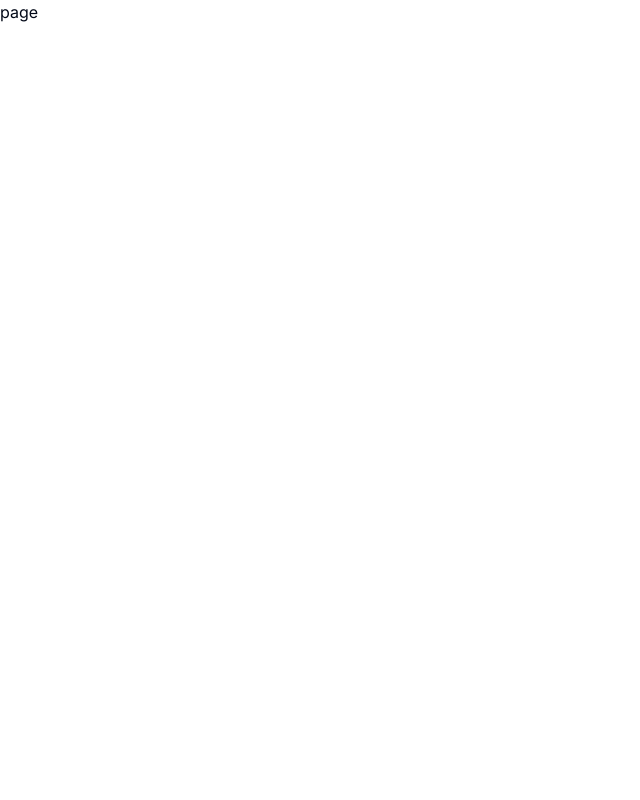
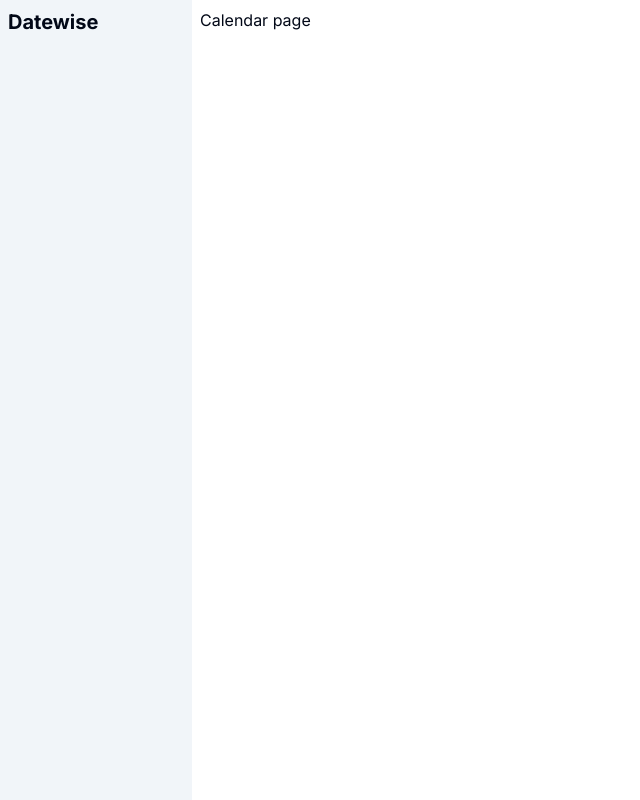
Before and after one commit to zshlabs/datewise, a Next.js app: page /calendar in a window 1280 px wide. Shown: the whole page, without its empty margins (0-640 px from the left). Built offline with nearby package versions, Linux system fonts and the light colour scheme.

Commit message:
basic folder and routes structure created, basic app layout added

```diff
--- /dev/null
+++ b/src/app/(application)/calendar/page.tsx
@@ -0,0 +1,7 @@
+export default function CalendarPage() {
+  return (
+    <main className="p-2">
+      <h1>Calendar page</h1>
+    </main>
+  );
+}
--- /dev/null
+++ b/src/app/(application)/layout.tsx
@@ -0,0 +1,14 @@
+import { LayoutProps } from "@/types/props";
+import Sidebar from "@/app/components/Sidebar";
+
+function ApplicationLayout({ children }: LayoutProps) {
+  return (
+    <div className="grid grid-cols-[15%,1fr] h-screen">
+      <Sidebar />
+
+      {children}
+    </div>
+  );
+}
+
+export default ApplicationLayout;
--- /dev/null
+++ b/src/app/(public)/auth/login/page.tsx
@@ -0,0 +1,9 @@
+import React from 'react'
+
+function LoginPage() {
+  return (
+    <div>LoginPage</div>
+  )
+}
+
+export default LoginPage
--- /dev/null
+++ b/src/app/(public)/auth/register/page.tsx
@@ -0,0 +1,7 @@
+import React from "react";
+
+function RegisterPage() {
+  return <div>RegisterPage</div>;
+}
+
+export default RegisterPage;
--- a/src/app/calendar/page.tsx
+++ /dev/null
@@ -1,3 +0,0 @@
-export default function page() {
-  return <div>page</div>;
-}
--- a/src/app/components/Sidebar.tsx
+++ b/src/app/components/Sidebar.tsx
@@ -0,0 +1,13 @@
+import React from "react";
+
+function Sidebar() {
+  return (
+    <aside className="h-full bg-muted p-2">
+      <div>
+        <h1 className="text-xl font-bold">Datewise</h1>
+      </div>
+    </aside>
+  );
+}
+
+export default Sidebar;
--- a/src/app/layout.tsx
+++ b/src/app/layout.tsx
@@ -2,6 +2,7 @@
 import { Inter } from "next/font/google";
 import "./globals.css";
 import { Analytics } from "@vercel/analytics/react";
+import { LayoutProps } from "@/types/props";
 
 const inter = Inter({ subsets: ["latin"] });
 
@@ -10,16 +11,13 @@
   description: "Generated by create next app",
 };
 
-export default function RootLayout({
-  children,
-}: {
-  children: React.ReactNode;
-}) {
+export default function RootLayout({ children }: LayoutProps) {
   return (
     <html lang="en">
       <body className={inter.className}>
+        {children}
+
         <Analytics />
-        {children}
       </body>
     </html>
   );
--- /dev/null
+++ b/src/types/props.ts
@@ -0,0 +1,3 @@
+export interface LayoutProps {
+  children: React.ReactNode;
+}
```
Also changed, not shown: src/app/(application)/page.tsx (renamed from src/app/page.tsx).
